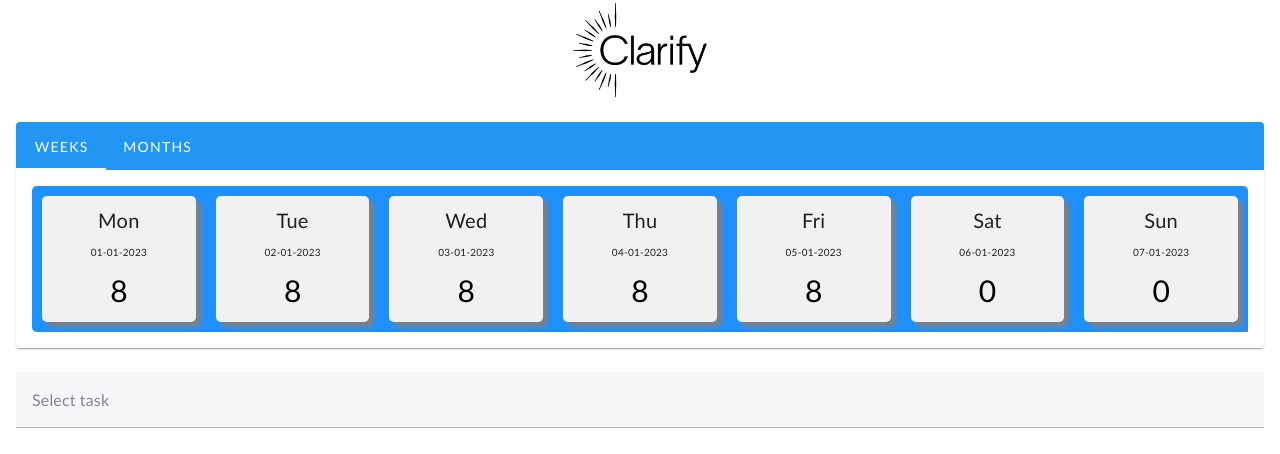
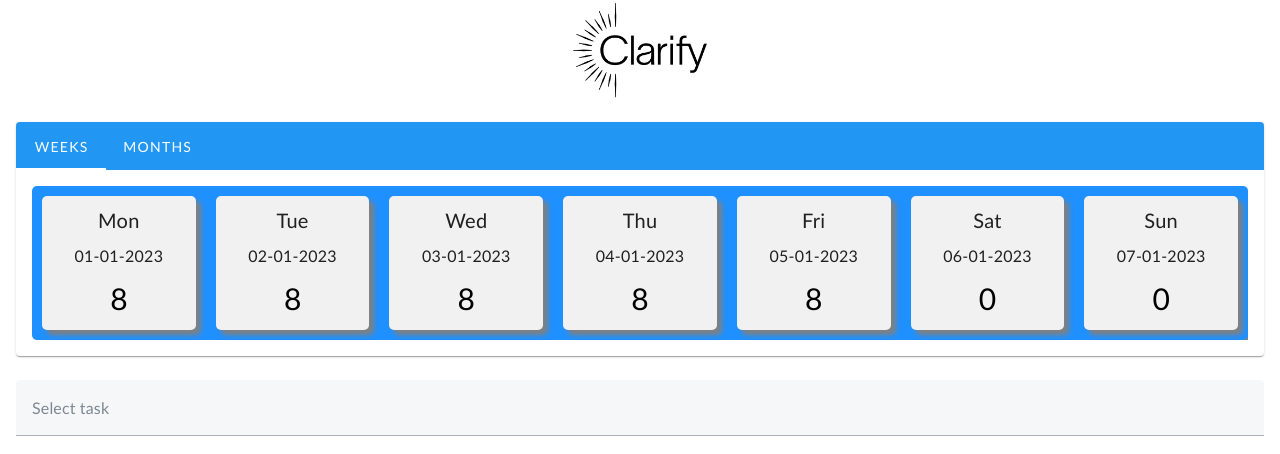
Before and after one commit to Programmeerkat/lab-day-7, a Vue app: page / in a window 1280 px wide. Shown: the top 454 px of the page. Built offline with nearby package versions, Linux system fonts and the light colour scheme.

Commit message:
fixed styling

```diff
--- a/src/components/DayComponent.vue
+++ b/src/components/DayComponent.vue
@@ -32,7 +32,7 @@ export default {
   margin: 10px 0 10px 0;
 }
 .date {
-  font-size: 10px;
+  font-size: 16px;
 }
 input {
   background-color: #f1f1f1;
```
